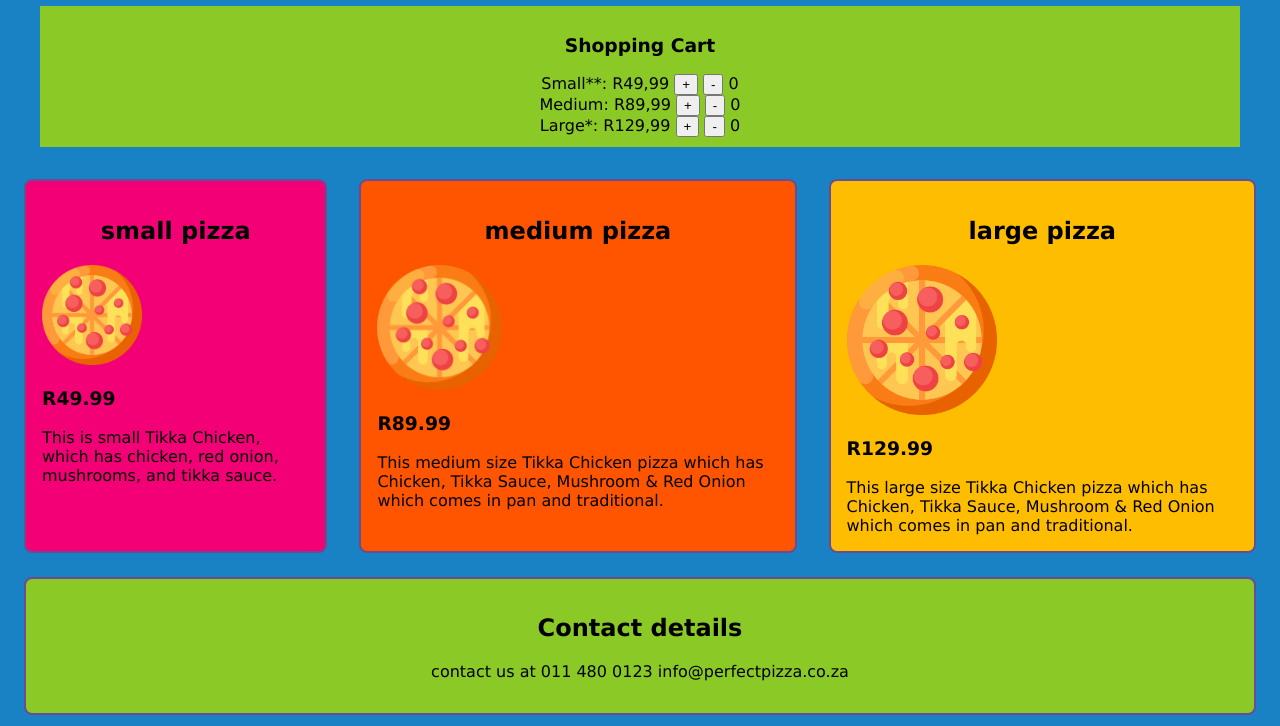
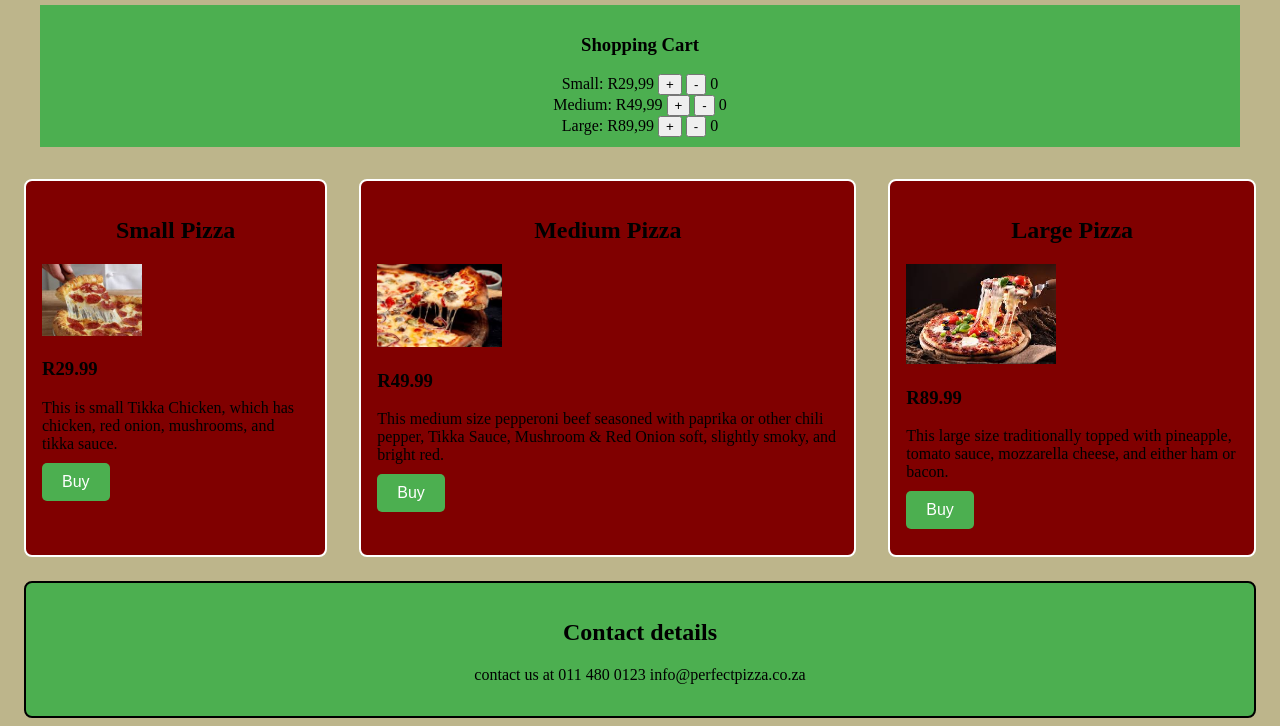
Before and after one commit to Amiraadam/online-pizza-cart, a plain HTML site: page index.html in a window 1280 px wide. Shown: the part 75-801 px from the top of the page. Drawn offline with nearby package versions, Linux system fonts and the light colour scheme.

Commit message:
commit changes

```diff
--- a/index.html
+++ b/index.html
@@ -7,7 +7,6 @@
     <link rel="stylesheet" href="style.css">
     <script src="index.js" defer ></script>
     <script src="//unpkg.com/alpinejs" defer></script>
-
 </head>
 <body>
         <h1>Perfect Pizza</h1>
@@ -20,36 +19,51 @@
             isCheckout: false,
             inputValue: '',
             message: '',
+            change: 0,
             showMessage: function(msg) {
-                this.message = msg;
-                setTimeout(() => this.message = '', 3000); // Message disappears after 3 seconds
+            this.message = msg;
+            setTimeout(() => this.message = '', 3000);
             },
+
             clearCart: function() {
                 this.sCount = 0;
                 this.mCount = 0;
                 this.lCount = 0;
                 this.total = 0;
+            },
+
+            addToCart: function(size, price) {
+                if (size === 'small') {
+                    this.sCount++;
+                    this.total += price;
+                } else if (size === 'medium') {
+                    this.mCount++;
+                    this.total += price;
+                } else if (size === 'large') {
+                    this.lCount++;
+                    this.total += price;
+                }
             }
         }">
             <div class="shopping_cart">
                 <h3>Shopping Cart</h3>
                 <section>
-                    Small**: R49,99
-                    <button x-on:click="sCount++; total += 49.99">+</button>
-                    <button x-on:click="sCount = Math.max(sCount - 1, 0); total = Math.max(total - 49.99, 0)">-</button>
+                    Small: R29,99
+                    <button x-on:click="sCount++; total += 29.99">+</button>
+                    <button x-on:click="sCount = Math.max(sCount - 1, 0); total = Math.max(total - 29.99, 0)">-</button>
                     <span x-text="sCount"></span>
                 </section>
 
                 <section>
-                    Medium: R89,99
-                    <button x-on:click="mCount++; total += 89.99">+</button>
-                    <button x-on:click="mCount = Math.max(mCount - 1, 0); total = Math.max(total - 149.99, 0)">-</button>
+                    Medium: R49,99
+                    <button x-on:click="mCount++; total += 49.99">+</button>
+                    <button x-on:click="mCount = Math.max(mCount - 1, 0); total = Math.max(total - 49.99, 0)">-</button>
                     <span x-text="mCount"></span>
                 </section>
                 <section>
-                    Large*: R129,99
-                    <button x-on:click="lCount++; total += 129.99">+</button>
-                    <button x-on:click="lCount = Math.max(lCount - 1, 0); total = Math.max(total - 199.99, 0)">-</button>
+                    Large: R89,99
+                    <button x-on:click="lCount++; total += 89.99">+</button>
+                    <button x-on:click="lCount = Math.max(lCount - 1, 0); total = Math.max(total - 89.99, 0)">-</button>
                     <span x-text="lCount"></span>
                 </section>
 
@@ -63,14 +77,14 @@
                 </div>
 
                 <div x-show="isCheckout">
-                    <p>Message goes here</p>
                     <label>
                         Payment amount:
                         <input type="text" x-model="inputValue">
                     </label>
                     <button @click="
                         if (parseFloat(inputValue) >= total) {
-                            showMessage('Enjoy your pizzas');
+                            change = parseFloat(inputValue) - total;
+                            showMessage('Enjoy your pizzas! Your change is R' + change.toFixed(2));
                             clearCart();
                             isCheckout = false;
                         } else {
@@ -79,40 +93,41 @@
                     ">Pay</button>
                 </div>
             </div>
-        </body>
 
         <div class="pizzas">
 
             <div class="pizza small_pizza">
-                <h2> small pizza</h2>
-                <img src="pizza.png" width="100">
-                <h3>R49.99</h3>
+                <h2> Small Pizza</h2>
+                <img src="images (2).jpeg" width="100">
+                <h3>R29.99</h3>
                 <div>
                     This is small Tikka Chicken, which has chicken, red onion, mushrooms, and tikka sauce.
                 </div>
+                <button @click="addToCart('small', 29.99)" class="buy_button">Buy</button>
             </div>
 
 
             <div class="pizza medium_pizza">
-                <h2>medium pizza</h2>
-                <img src="pizza.png" width="125">
-                <h3>R89.99</h3>
+                <h2>Medium Pizza</h2>
+                <img src="images (3).jpeg" width="125">
+                <h3>R49.99</h3>
                 <div>
-                    This medium size Tikka Chicken pizza which has Chicken, Tikka Sauce, Mushroom & Red Onion which comes in pan and traditional.
+                    This medium size pepperoni beef seasoned with paprika or other chili pepper, Tikka Sauce, Mushroom & Red Onion soft, slightly smoky, and bright red.
 
                 </div>
+                <button @click="addToCart('medium', 49.00)" class="buy_button">Buy</button>
             </div>
 
 
             <div class="pizza large_pizza">
-                <h2> large pizza</h2>
-                <img src="pizza.png" width="150">
-                <h3>R129.99</h3>
+                <h2> Large Pizza</h2>
+                <img src="download.jpeg" width="150">
+                <h3>R89.99</h3>
                 <div>
-                    This large size Tikka Chicken pizza which has Chicken, Tikka Sauce, Mushroom & Red Onion which comes in pan and traditional.
+                    This large size traditionally topped with pineapple, tomato sauce, mozzarella cheese, and either ham or bacon.
 
                 </div>
-
+                <button @click="addToCart('large', 89.00)" class="buy_button">Buy</button>
             </div>
         </div>
 
--- a/style.css
+++ b/style.css
@@ -1,5 +1,5 @@
 body {
-  background-color: #1982C4;
+  background-color: rgb(189, 181, 139)
   font-family:Verdana, Geneva, Tahoma, sans-serif;
 
   h1 {
@@ -17,11 +17,11 @@ body {
   margin-bottom: 1em;
   margin-left: 2em;
   margin-right: 2em;
-  background-color: #8ac926;
+  background-color: #4CAF50;
 }
 
 .pizza {
-  border: 2px solid #6A4C93;
+  border: 2px solid white;
   padding: 1em;
   margin: 1em;
   margin-bottom: 0.5em;
@@ -32,22 +32,42 @@ h1, h2 {
 }
 }
 .medium_pizza {
-  background-color: #FF5400;
+  background-color: maroon;
+  border-color: white;
 
 }
 
 .large_pizza {
-  background-color: #FFBD00;
+  background-color: maroon;
+  border-color: white;
 
 }
 
 .small_pizza {
-  background-color: #f40076;
-
+  background-color: maroon;
+  border-color: white;
 }
 
+.buy_button {
+  background-color: #4CAF50; /* Green */
+  border: none;
+  color: white;
+  padding: 10px 20px;
+  text-align: center;
+  text-decoration: none;
+  display: inline-block;
+  font-size: 16px;
+  margin: 10px 0;
+  cursor: pointer;
+  border-radius: 5px;
+}
+
+.buy_button:hover {
+  background-color: #45a049;
+}
 .contact_us {
-  background-color: #8ac926;
+  background-color: #4CAF50;
+  border-color: black;
 
     h2 {
     text-align: center;
@@ -64,17 +84,18 @@ h1, h2 {
 
 @media (min-width: 760px ) {
    body {
-      background-color: #1982C4;
+      background-color: rgb(189, 181, 139);
   }
 
 }
 
 @media (min-width: 960px ) {
   body {
-      background-color: #1982C4;
+      background-color: rgb(189, 181, 139);
   }
   .pizzas {
       display: flex;
+      border-color: black;
   }
 
 }
```
Also changed, not shown: download.jpeg (added), images (2).jpeg (added), images (3).jpeg (added), pizza.png (deleted).
